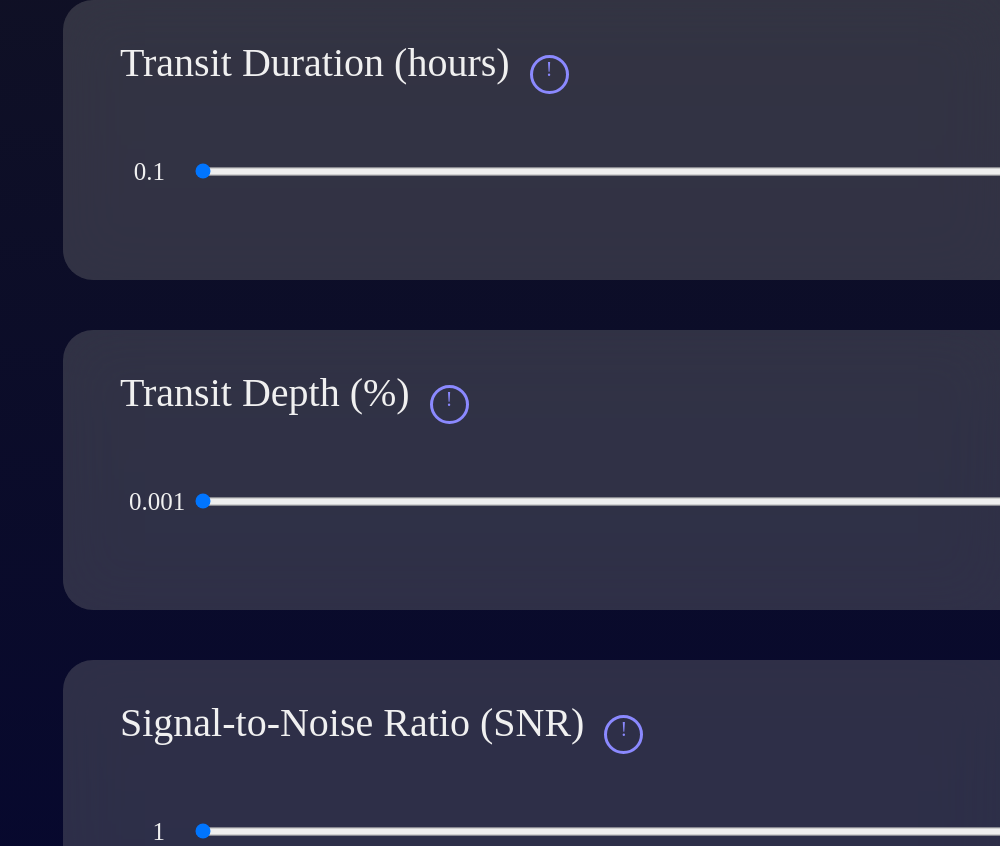
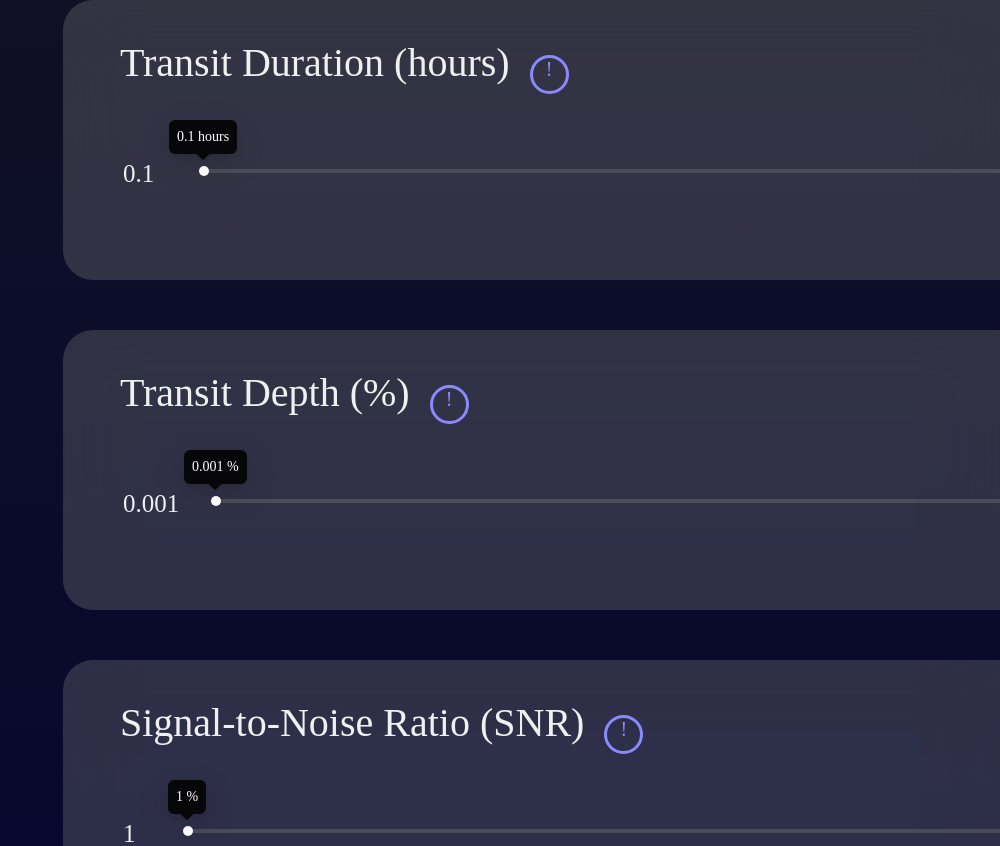
Before and after one commit to Exo-Vision/ExoVision-Frontend, a React (Create React App) app in the folder exovision/: page /begin in a window 1280 px wide. Shown: the part 1154-2000 px from the top of the page, without its empty margins (280-1280 px from the left). Built offline with nearby package versions, Linux system fonts and the light colour scheme; a web font is replaced by a local one.

Commit message:
feat: 슬라이더를 위한 ant design 커스텀 레이어 적용

```diff
--- a/exovision/package.json
+++ b/exovision/package.json
@@ -7,6 +7,7 @@
     "@testing-library/jest-dom": "^6.9.1",
     "@testing-library/react": "^16.3.0",
     "@testing-library/user-event": "^13.5.0",
+    "antd": "^5.27.4",
     "react": "^19.2.0",
     "react-dom": "^19.2.0",
     "react-router-dom": "^7.9.3",
--- a/exovision/src/pages/Beginner.css
+++ b/exovision/src/pages/Beginner.css
@@ -366,3 +366,21 @@
     margin-top: 20px;
     margin-left: 89.5px;
 }
+
+.BeginnerInputSliderWrapper{
+    display: flex;
+    flex-direction: row;
+    justify-content: space-between;
+    align-items: center;
+    padding: 60px 60px;
+}
+
+.BeginnerInputSliderWrapper > span{
+    font-family: Pretendard;
+    font-weight: 400;
+    font-style: Regular;
+    font-size: 25px;
+    line-height: 25px;
+    letter-spacing: 0%;
+    color: rgba(240, 240, 240, 1);
+}
--- a/exovision/src/pages/Beginner.js
+++ b/exovision/src/pages/Beginner.js
@@ -2,6 +2,7 @@ import './Beginner.css'
 import { useState } from 'react'
 import { useNavigate } from 'react-router-dom'
 import EXOVISION from './../assets/EXOVISION.png'
+import CustomSlider from "./CustomSlider";
 
 function UserPage() {
 const navigate = useNavigate();
@@ -38,10 +39,10 @@ const navigate = useNavigate();
                         <div className='BeginnerInputText'>Orbital Period (days)</div>
                         <div className='BeginnerInputDetail' onMouseOver={() => {setDetail1(1);}}>!</div>
                     </div>
-                    <div>
-                        <div className='BeginnerInputMin'>0.1</div>
-                        <input type='range' className='BeginnerInput' defaultValue='0.1' min="0.1" max="1000" step='0.5' onChange={(e) => setTest1(e.target.value)}></input>
-                        <div className='BeginnerInputMax'>1000</div>
+                    <div className='BeginnerInputSliderWrapper'>
+                        <span>0.5</span>
+                        <CustomSlider min={0.5} max={500} step={0.5} formatter={(v) => `${v} days`} gradient={["#6D32D2", "#A444E5"]} value={test1} setValue={setTest1}/>
+                        <span>500</span>
                     </div>
                     </div></div>
 
@@ -50,10 +51,10 @@ const navigate = useNavigate();
                         <div className='BeginnerInputText'>Transit Duration (hours)</div>
                         <div className='BeginnerInputDetail' onMouseOver={() => setDetail2(1)}>!</div>
                     </div>
-                    <div>
-                        <div className='BeginnerInputMin'>0.1</div>
-                        <input type='range' className='BeginnerInput' defaultValue='0.1' min="0.1" max="24" step='0.3' onChange={(e) => setTest2(e.target.value)}></input>
-                        <div className='BeginnerInputMax'>24</div>
+                    <div className='BeginnerInputSliderWrapper'>
+                        <span>0.1</span>
+                        <CustomSlider min={0.1} max={24} step={0.3} formatter={(v) => `${v} hours`} gradient={["#6D32D2", "#A444E5"]} value={test2} setValue={setTest2}/>
+                        <span>24</span>
                     </div>
                     </div></div>
 
@@ -62,10 +63,10 @@ const navigate = useNavigate();
                         <div className='BeginnerInputText'>Transit Depth (%)</div>
                         <div className='BeginnerInputDetail' onMouseOver={() => setDetail3(1)}>!</div>
                     </div>
-                    <div>
-                        <div className='BeginnerInputMin'>0.001</div>
-                        <input type='range' className='BeginnerInput' defaultValue='0.001' min="0.001" max="10" step='0.005' onChange={(e) => setTest3(e.target.value)}></input>
-                        <div className='BeginnerInputMax'>10</div>
+                    <div className='BeginnerInputSliderWrapper'>
+                        <span>0.001</span>
+                        <CustomSlider min={0.001} max={10} step={0.005} formatter={(v) => `${v} %`} gradient={["#6D32D2", "#A444E5"]} value={test3} setValue={setTest3}/>
+                        <span>10</span>
                     </div>
                     </div></div>
 
@@ -74,10 +75,10 @@ const navigate = useNavigate();
                         <div className='BeginnerInputText'>Signal-to-Noise Ratio (SNR)</div>
                         <div className='BeginnerInputDetail' onMouseOver={() => setDetail4(1)}>!</div>
                     </div>
-                    <div>
-                        <div className='BeginnerInputMin'>1</div>
-                        <input type='range' className='BeginnerInput' defaultValue='1' min="1" max="100" onChange={(e) => setTest4(e.target.value)}></input>
-                        <div className='BeginnerInputMax'>100</div>
+                    <div className='BeginnerInputSliderWrapper'>
+                        <span>1</span>
+                        <CustomSlider min={1} max={100} step={0.1} formatter={(v) => `${v} %`} gradient={["#6D32D2", "#A444E5"]}  value={test4} setValue={setTest4}/>
+                        <span>100</span>
                     </div>
                     </div></div>
                 <div><div className='BeginnerUIForm'>
@@ -85,10 +86,10 @@ const navigate = useNavigate();
                         <div className='BeginnerInputText'>Planet Radius (radi)</div>
                         <div className='BeginnerInputDetail' onMouseOver={() => setDetail5(1)}>!</div>
                     </div>
-                    <div>
-                        <div className='BeginnerInputMin'>0.1</div>
-                        <input type='range' className='BeginnerInput' defaultValue='0.1' min="0.1" max="30" onChange={(e) => setTest5(e.target.value)}></input>
-                        <div className='BeginnerInputMax'>30</div>
+                    <div className='BeginnerInputSliderWrapper'>
+                        <span>0.5</span>
+                        <CustomSlider min={0.1} max={30} step={0.1} formatter={(v) => `x ${v}`} gradient={["#6D32D2", "#A444E5"]} value={test5} setValue={setTest5}/>
+                        <span>500</span>
                     </div>
                     </div></div>
             </div>
--- /dev/null
+++ b/exovision/src/pages/CustomSlider.css
@@ -0,0 +1,11 @@
+.no-hover-handle :where(.ant-slider-handle)::after,
+.no-hover-handle :where(.ant-slider-handle):hover::after,
+.no-hover-handle :where(.ant-slider:hover) .ant-slider-handle::after {
+    box-shadow: none !important;   /* removes the hover halo */
+}
+
+.no-hover-handle :where(.ant-slider-handle),
+.no-hover-handle :where(.ant-slider-handle:hover) {
+    transform: none !important;    /* prevents subtle grow on hover */
+    transition: none !important;   /* optional: no animation */
+}
--- /dev/null
+++ b/exovision/src/pages/CustomSlider.jsx
@@ -0,0 +1,74 @@
+import { Slider, ConfigProvider } from "antd";
+import React from "react";
+import "./CustomSlider.css";
+
+const defaultPalette = ["#6D32D2", "#A444E5"];
+
+export default function CustomSlider({
+                                         min = 0,
+                                         max = 100,
+                                         step = 1,
+                                         gradient = defaultPalette,
+                                         formatter = (v) => `${v}`,
+                                         styles = {},
+                                         value,
+                                         setValue,
+                                     }) {
+    return (
+        <ConfigProvider
+            theme={{
+                token: {
+                    fontFamily: "Pretendard",
+                }
+            }}
+        >
+            <Slider
+                className="no-hover-handle"
+                min={min}
+                max={max}
+                value={value}
+                onChange={setValue}
+                defaultValue={min}
+                step={step}
+                styles={{
+                    ...styles,
+                    root: { width: 969, height: 17, borderRadius: 100 },
+                    track: { background: segmentGradient(0, value/max, gradient) }, // for single-thumb
+                    rail: {background: "rgba(135,135,135,0.3)"},
+                }}
+                tooltip={{ open: true, placement: "bottom", formatter: formatter,  }}
+
+            />
+        </ConfigProvider>
+    );
+}
+
+
+function lerp(a, b, t) { return a + (b - a) * t; }
+
+function hexToRgb(hex) {
+    if (hex.length === 4) { hex = hex.replace(/([a-f\d])([a-f\d])([a-f\d])/i, '$1$1$2$2$3$3'); }
+    let m = hex.replace('#','').match(/^([a-f\d]{2})([a-f\d]{2})([a-f\d]{2})$/i);
+    if (!m) return null;
+    return [parseInt(m[1],16), parseInt(m[2],16), parseInt(m[3],16)];
+}
+
+function rgbToCss([r,g,b]) {
+    return `rgb(${Math.round(r)}, ${Math.round(g)}, ${Math.round(b)})`;
+}
+
+// interpolate between two colors at t ∈ [0,1]
+function lerpColor(c1, c2, t) {
+    const a = hexToRgb(c1), b = hexToRgb(c2);
+    return rgbToCss([ lerp(a[0],b[0],t), lerp(a[1],b[1],t), lerp(a[2],b[2],t) ]);
+}
+
+/**
+ * Build a gradient for a segment [p0, p1] (0..1) across a palette.
+ * For a simple two-color palette, pass e.g. ["#87D068", "#FFCCC7"].
+ */
+function segmentGradient(p0, p1, palette = ["#87D068", "#FFCCC7"]) {
+    const start = lerpColor(palette[0], palette[palette.length-1], p0);
+    const end   = lerpColor(palette[0], palette[palette.length-1], p1);
+    return `linear-gradient(to right, ${start} 0%, ${end} 100%)`;
+}
```
Also changed, not shown: 1 other file (tests, documents, lock files or other folders).
